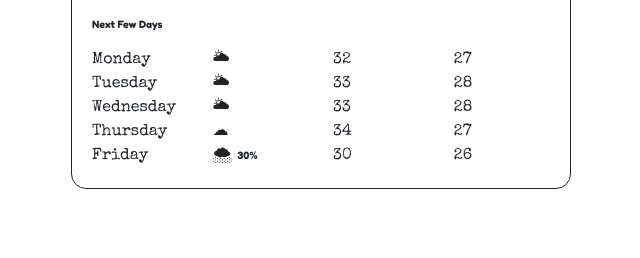
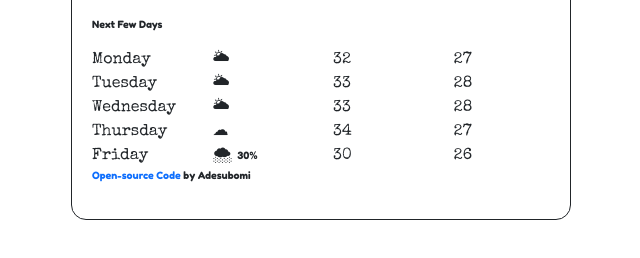
Before and after one commit to ASubby/Weather-app2, a plain HTML site: page index.html in a window 1280 px wide. Shown: the part 338-596 px from the top of the page, without its empty margins (26-666 px from the left). Drawn offline with nearby package versions, Linux system fonts and the light colour scheme.

Commit message:
Added link to index.html

```diff
--- a/index.html
+++ b/index.html
@@ -96,6 +96,8 @@
           </div>
           <div class="col">30</div>
           <div class="col">26</div>
+          <p> <a href="https://github.com/ASubby/Weather-app2">
+          Open-source Code </a> by Adesubomi</p>
         </div>
 
         <script src="src/index.js"></script>
```
